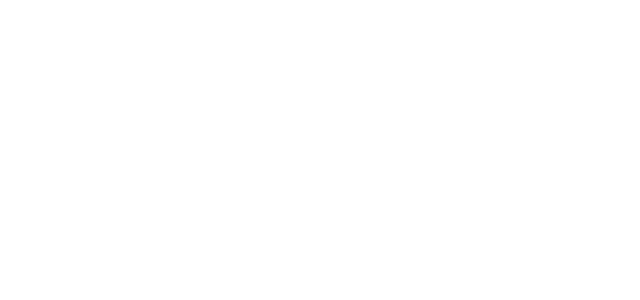
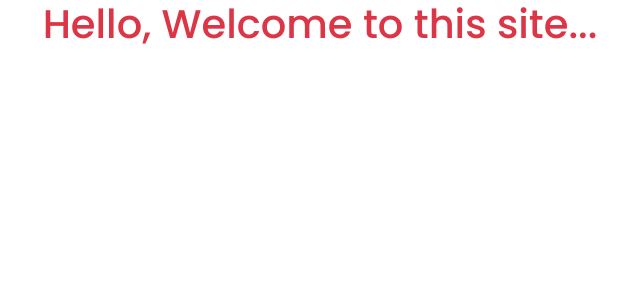
Before and after one commit to AmirAliLiaqat/react-app, a React (Create React App) app: page / in a window 1280 px wide. Shown: the top 300 px of the page, without its empty margins (320-960 px from the left). Built offline with nearby package versions, Linux system fonts and the light colour scheme; a web font is replaced by a local one.

Commit message:
Importing bootstrap css...

```diff
--- a/src/App.js
+++ b/src/App.js
@@ -1,8 +1,10 @@
 import React from "react";
+import '../node_modules/bootstrap/dist/css/bootstrap.min.css';
 
 const App = () => {
     return(
         <>
+            <h1 className="text-danger text-center">Hello, Welcome to this site...</h1>
         </>
     );
 }
```
